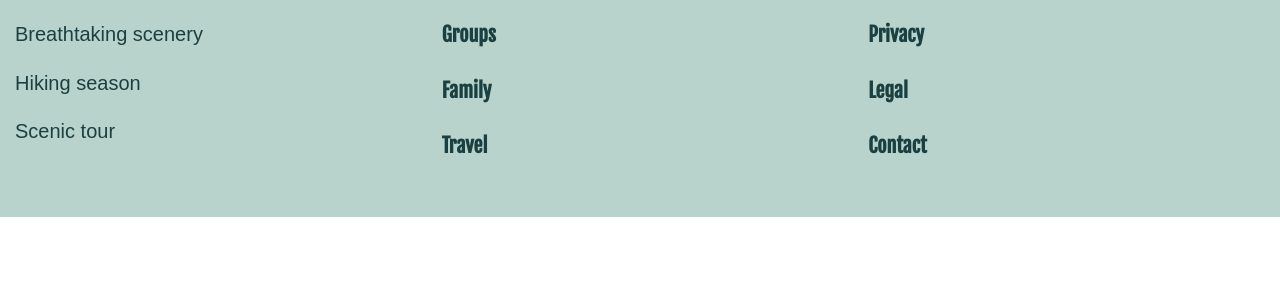
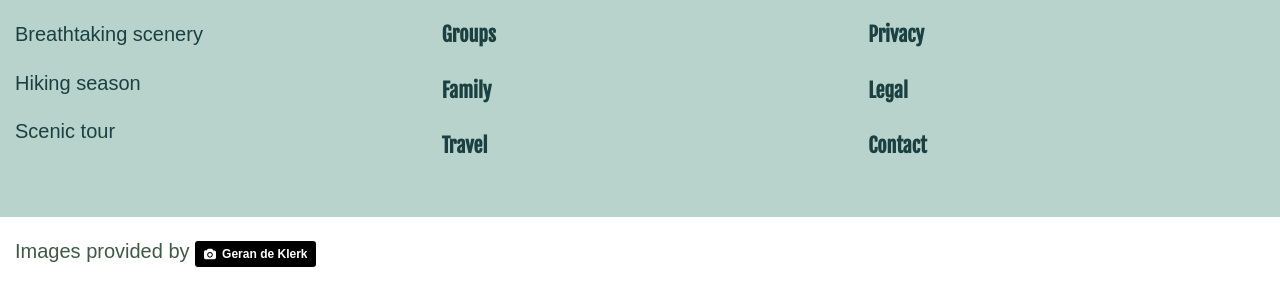
Before and after one commit to NiallEccles/Fearnog-Forest, a website: page src/index.html in a window 1280 px wide. Shown: the part 3377-3664 px from the top of the page. Before the commit the page ends 3594 px from the top, so only its background shows below. Drawn offline with nearby package versions, Linux system fonts and the light colour scheme; files that its build step writes are made by us from their sources; files whose address does not match are found by name; a web font is replaced by a local one.

Commit message:
Added in acknowledgement.

```diff
--- a/src/index.html
+++ b/src/index.html
@@ -113,6 +113,15 @@
 			</div>
 		</div>
 	</footer>
+	<div class="container-fluid">
+		<div class="row content-acknowledgement">
+			<div class="col-xs-12">
+				<p>Images provided by
+					<a style="background-color:black;color:white;text-decoration:none;padding:4px 6px;font-family:-apple-system, BlinkMacSystemFont, &quot;San Francisco&quot;, &quot;Helvetica Neue&quot;, Helvetica, Ubuntu, Roboto, Noto, &quot;Segoe UI&quot;, Arial, sans-serif;font-size:12px;font-weight:bold;line-height:1.2;display:inline-block;border-radius:3px;" href="https://unsplash.com/@geran?utm_medium=referral&amp;utm_campaign=photographer-credit&amp;utm_content=creditBadge" target="_blank" rel="noopener noreferrer" title="Download free do whatever you want high-resolution photos from Geran de Klerk"><span style="display:inline-block;padding:2px 3px;"><svg xmlns="http://www.w3.org/2000/svg" style="height:12px;width:auto;position:relative;vertical-align:middle;top:-1px;fill:white;" viewBox="0 0 32 32"><title>unsplash-logo</title><path d="M20.8 18.1c0 2.7-2.2 4.8-4.8 4.8s-4.8-2.1-4.8-4.8c0-2.7 2.2-4.8 4.8-4.8 2.7.1 4.8 2.2 4.8 4.8zm11.2-7.4v14.9c0 2.3-1.9 4.3-4.3 4.3h-23.4c-2.4 0-4.3-1.9-4.3-4.3v-15c0-2.3 1.9-4.3 4.3-4.3h3.7l.8-2.3c.4-1.1 1.7-2 2.9-2h8.6c1.2 0 2.5.9 2.9 2l.8 2.4h3.7c2.4 0 4.3 1.9 4.3 4.3zm-8.6 7.5c0-4.1-3.3-7.5-7.5-7.5-4.1 0-7.5 3.4-7.5 7.5s3.3 7.5 7.5 7.5c4.2-.1 7.5-3.4 7.5-7.5z"></path></svg></span><span style="display:inline-block;padding:2px 3px;">Geran de Klerk</span></a>
+				</p>
+			</div>
+		</div>
+	</div>
 </body>
 <script src="js/script.js"></script>
 </html>
--- a/src/sass/_content.scss
+++ b/src/sass/_content.scss
@@ -44,3 +44,7 @@
     min-height: 200px;
     padding:1.5em 0;
 }
+
+.content-acknowledgement{
+    color:$fourth-color;
+}
```
Also changed, not shown: dist/css/style.css, dist/index.html.
